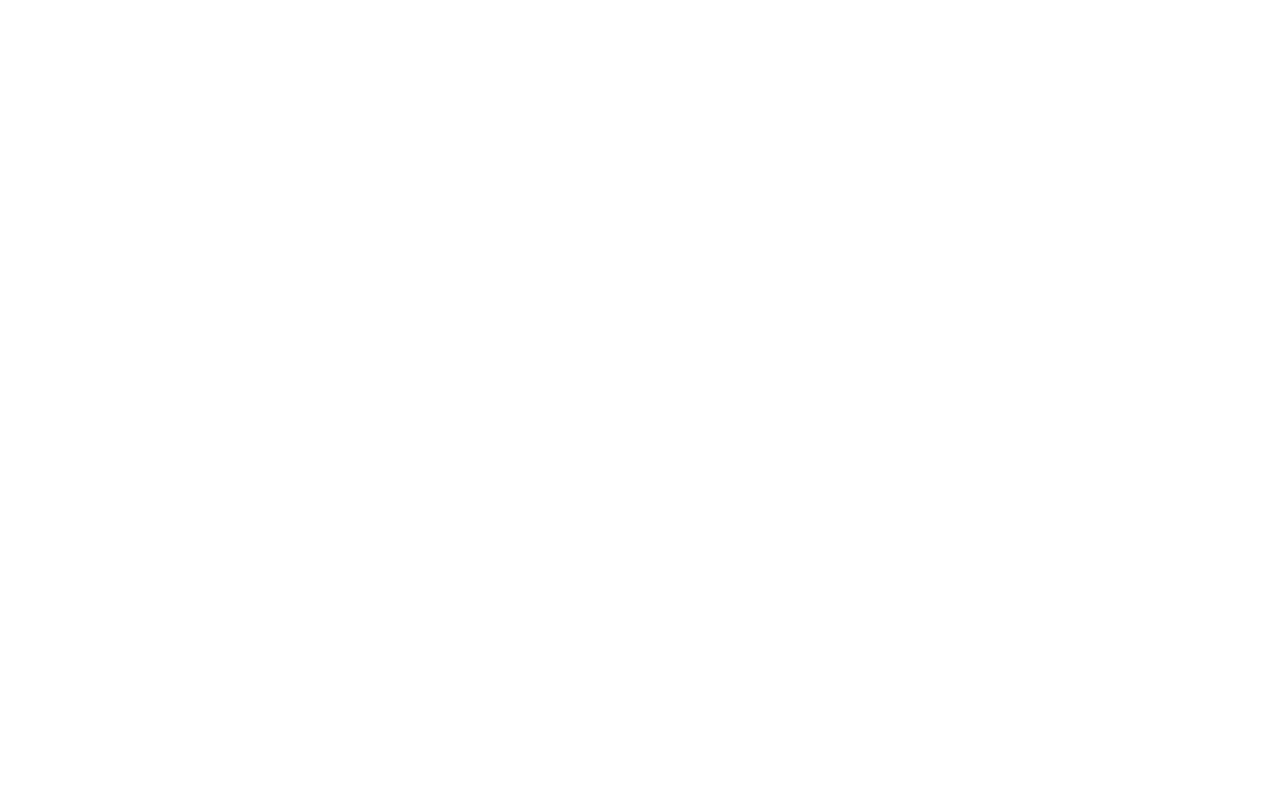
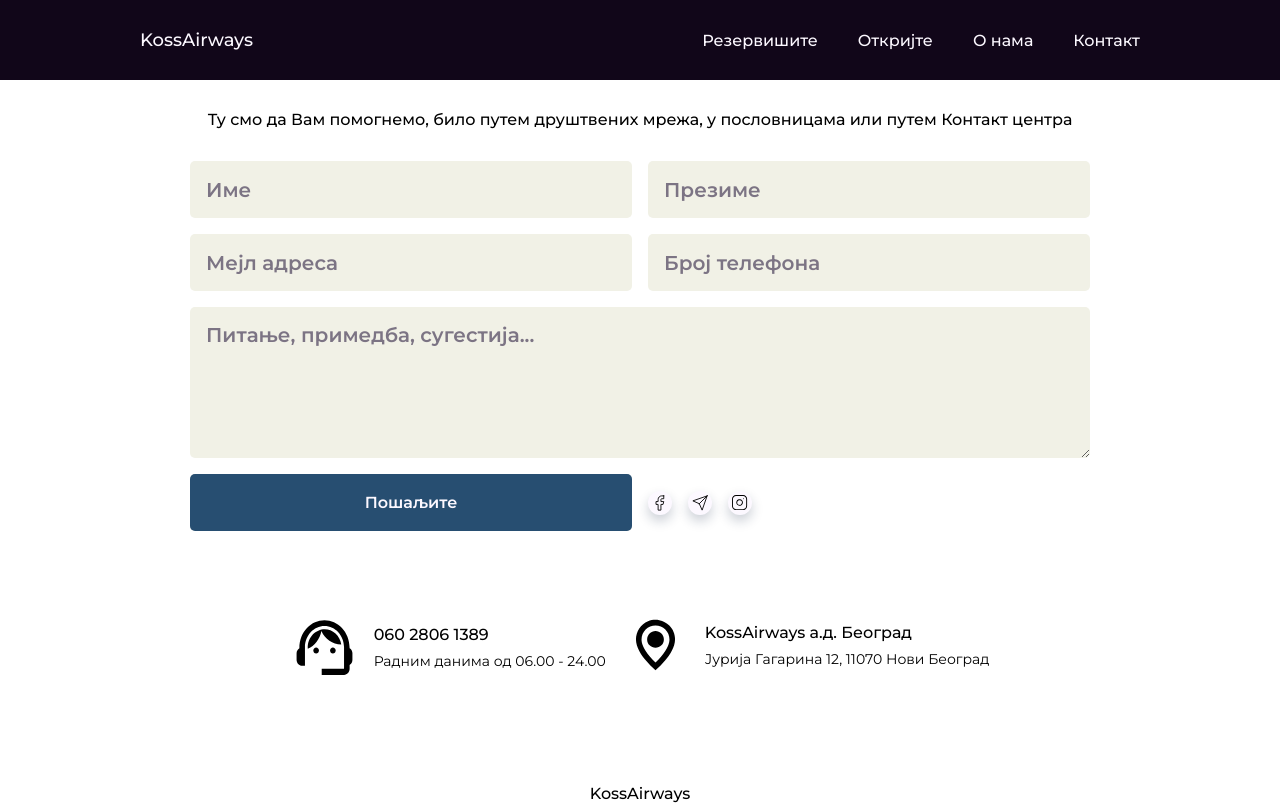
Before and after one commit to kosserin/flight-company, a React (Create React App) app: page /contact in a window 1280 px wide. Before the commit this address had no page. Shown: the top 805 px of the page. Built offline with nearby package versions, Linux system fonts and the light colour scheme.

Commit message:
contact page done and changed font to montserrat

```diff
--- a/src/App.tsx
+++ b/src/App.tsx
@@ -2,6 +2,7 @@
 import { Routes, Route } from "react-router-dom";
 import Home from "./pages/Home/Home";
 import About from "./pages/About/About";
+import Contact from "./pages/Contact/Contact";
 
 const App = () => {
   return (
@@ -11,6 +12,7 @@
       <Routes>
         <Route path="/" element={<Home />} />
         <Route path="about" element={<About />} />
+        <Route path="contact" element={<Contact />} />
       </Routes>
     </React.Fragment>
   );
--- /dev/null
+++ b/src/components/ContactForm/ContactForm.module.css
@@ -0,0 +1,187 @@
+.contact-form {
+  width: 900px;
+  max-width: 90vw;
+  margin: 0 auto;
+}
+
+.contact-left > h4 {
+  text-align: center;
+  margin-bottom: 32px;
+}
+
+form {
+  display: grid;
+  grid-template-areas:
+    "a b"
+    "c d"
+    "e e"
+    "f g";
+  gap: 1rem;
+}
+
+.form-group {
+  position: relative;
+  background-color: var(--white-secondary);
+  border-radius: 5px;
+  width: 100%;
+  display: flex;
+  align-items: center;
+}
+
+.label-holder {
+  position: absolute;
+  top: 50%;
+  left: 16px;
+  display: flex;
+  align-items: center;
+  gap: 8px;
+  transform: translateY(-50%);
+  pointer-events: none;
+  transition: 500ms ease-out;
+}
+
+textarea + .label-holder {
+  top: 28px;
+}
+
+.label-holder label {
+  font-weight: 600;
+  font-size: 1.25rem;
+  color: #7c7484;
+  -webkit-transition: all 0.3s ease;
+  -moz-transition: all 0.3s ease;
+  -o-transition: all 0.3s ease;
+  -ms-transition: all 0.3s ease;
+}
+
+input,
+textarea {
+  background-color: transparent;
+  border: none;
+  outline: none;
+  border-radius: 5px;
+  padding: 0 16px;
+  width: 100%;
+  font-size: 1rem;
+  font-weight: 600;
+}
+
+input {
+  height: 57px;
+}
+
+textarea {
+  padding: 28px 16px;
+}
+
+::placeholder {
+  opacity: 0;
+}
+
+input:focus + .label-holder,
+input:not(:placeholder-shown) + .label-holder,
+textarea:focus + .label-holder,
+textarea:not(:placeholder-shown) + .label-holder {
+  top: 10px;
+  transform: translateY(-50%);
+}
+
+input:focus + .label-holder label,
+textarea:focus + .label-holder label,
+input:not(:placeholder-shown) + .label-holder label,
+textarea:not(:placeholder-shown) + .label-holder label {
+  font-size: 12px;
+}
+
+input:focus + .label-holder img,
+input:not(:placeholder-shown) + .label-holder img {
+  width: 12px;
+  height: 12px;
+}
+
+.passengers-group {
+  max-width: 106px;
+}
+
+button[type="submit"] {
+  background-color: var(--blue-primary);
+  color: var(--white-primary);
+  border: none;
+  outline: none;
+  cursor: pointer;
+  border-radius: 5px;
+  height: 57px;
+  min-width: 136px;
+  font-size: 1rem;
+  font-weight: 600;
+  flex-grow: 1;
+}
+
+.form-group:first-of-type {
+  grid-area: a;
+}
+
+.form-group:nth-of-type(2) {
+  grid-area: b;
+}
+
+.form-group:nth-of-type(3) {
+  grid-area: c;
+}
+
+.form-group:nth-of-type(4) {
+  grid-area: d;
+}
+
+.form-group:nth-of-type(5) {
+  grid-area: e;
+}
+
+.form-group:nth-of-type(6) {
+  grid-area: f;
+}
+
+.contact-social {
+  display: flex;
+  align-items: center;
+  justify-content: flex-start;
+  gap: 1rem;
+  height: 100%;
+}
+
+.contact-social a {
+  display: flex;
+  align-items: center;
+  justify-content: center;
+  border-radius: 50%;
+  background-color: var(--white-primary);
+  box-shadow: 0px 6px 12px rgba(24, 39, 75, 0.22);
+  width: 24px;
+  height: 24px;
+}
+
+.contact-social a img {
+  width: 16px;
+  height: 16px;
+}
+
+.contact-info {
+  margin-top: 80px;
+  display: flex;
+  align-items: flex-start;
+  justify-content: center;
+  gap: 16px;
+}
+
+.info-item {
+  display: flex;
+  gap: 1rem;
+  justify-content: center;
+}
+
+.info-holder {
+  display: flex;
+  flex-direction: column;
+  justify-content: center;
+  gap: 8px;
+}
--- /dev/null
+++ b/src/components/ContactForm/ContactForm.tsx
@@ -0,0 +1,150 @@
+import React, { FormEvent, useState } from "react";
+import styles from "./ContactForm.module.css";
+import facebookIcon from "../../assets/social/facebook.svg";
+import telegramIcon from "../../assets/social/telegram.svg";
+import instagramIcon from "../../assets/social/instagram.svg";
+import supportIcon from "../../assets/contact/support.svg";
+import locationIcon from "../../assets/contact/location.svg";
+
+const ContactForm = () => {
+  const [name, setName] = useState("");
+  const [surname, setSurname] = useState("");
+  const [email, setEmail] = useState("");
+  const [phoneNumber, setPhoneNumber] = useState("");
+  const [message, setMessage] = useState("");
+
+  const nameChangeHandler = (e: any) => {
+    setName(e.target.value);
+  };
+
+  const surnameChangeHandler = (e: any) => {
+    setSurname(e.target.value);
+  };
+
+  const emailChangeHandler = (e: any) => {
+    setEmail(e.target.value);
+  };
+
+  const phoneNumberChangeHandler = (e: any) => {
+    setPhoneNumber(e.target.value);
+  };
+
+  const messageChangeHandler = (e: any) => {
+    setMessage(e.target.value);
+  };
+
+  const contactSubmitHandler = (e: FormEvent) => {
+    e.preventDefault();
+
+    const formValues = {
+      name,
+      surname,
+      email,
+      phoneNumber,
+      message,
+    };
+
+    alert(JSON.stringify(formValues));
+  };
+
+  return (
+    <div className={styles["contact-form"]}>
+      <div className={styles["contact-left"]}>
+        <h4>
+          Ту смо да Вам помогнемо, било путем друштвених мрежа, у пословницама
+          или путем Контакт центра
+        </h4>
+        <form onSubmit={contactSubmitHandler}>
+          <div className={styles["form-group"]}>
+            <input
+              placeholder="xd"
+              type="text"
+              value={name}
+              onChange={nameChangeHandler}
+            />
+            <div className={styles["label-holder"]}>
+              <label>Име</label>
+            </div>
+          </div>
+          <div className={styles["form-group"]}>
+            <input
+              placeholder="xd"
+              type="text"
+              value={surname}
+              onChange={surnameChangeHandler}
+            />
+            <div className={styles["label-holder"]}>
+              <label>Презиме</label>
+            </div>
+          </div>
+          <div className={styles["form-group"]}>
+            <input
+              placeholder="xd"
+              type="email"
+              value={email}
+              onChange={emailChangeHandler}
+            />
+            <div className={styles["label-holder"]}>
+              <label>Мејл адреса</label>
+            </div>
+          </div>
+          <div className={styles["form-group"]}>
+            <input
+              placeholder="xd"
+              type="text"
+              value={phoneNumber}
+              onChange={phoneNumberChangeHandler}
+            />
+            <div className={styles["label-holder"]}>
+              <label>Број телефона</label>
+            </div>
+          </div>
+          <div className={styles["form-group"]}>
+            <textarea
+              placeholder="xd"
+              rows={5}
+              cols={5}
+              value={message}
+              onChange={messageChangeHandler}
+            />
+            <div className={styles["label-holder"]}>
+              <label>Питање, примедба, сугестија...</label>
+            </div>
+          </div>
+          <div className={styles["form-group"]}>
+            <button type="submit">Пошаљите</button>
+          </div>
+          <div className={styles["contact-social"]}>
+            <a href="#">
+              <img src={facebookIcon} alt="" />
+            </a>
+            <a href="#">
+              <img src={telegramIcon} alt="" />
+            </a>
+            <a href="#">
+              <img src={instagramIcon} alt="" />
+            </a>
+          </div>
+        </form>
+      </div>
+      <div className={styles["contact-info"]}>
+        <div className={styles["info-item"]}>
+          <img src={supportIcon} />
+          <div className={styles["info-holder"]}>
+            <h4>060 2806 1389</h4>
+            <p>Радним данима од 06.00 - 24.00</p>
+          </div>
+        </div>
+        <div className={styles["info-item"]}>
+          <img src={locationIcon} />
+          <div className={styles["info-holder"]}>
+            <h4>KossAirways а.д. Београд</h4>
+            <p>Јурија Гагарина 12, 11070 Нови Београд</p>
+          </div>
+        </div>
+      </div>
+    </div>
+  );
+};
+
+export default ContactForm;
--- a/src/components/FlightForm/FlightForm.module.css
+++ b/src/components/FlightForm/FlightForm.module.css
@@ -99,6 +99,10 @@
 .swap-holder img {
   width: 20px;
   height: 20px;
+}
+
+.form-first-row {
+  position: relative;
 }
 
 .form-group {
--- a/src/components/Header/Header.tsx
+++ b/src/components/Header/Header.tsx
@@ -41,7 +41,7 @@
             <Link to="/about">О нама</Link>
           </li>
           <li>
-            <Link to="/">Контакт</Link>
+            <Link to="/contact">Контакт</Link>
           </li>
         </ul>
         <div
--- a/src/index.css
+++ b/src/index.css
@@ -1,10 +1,13 @@
 @import url("https://fonts.googleapis.com/css2?family=Jost:ital,wght@0,100;0,200;0,300;0,400;0,500;0,600;0,700;0,800;0,900;1,100;1,200;1,300;1,400;1,500;1,600;1,700;1,800;1,900&display=swap");
-
+@import url("https://fonts.googleapis.com/css2?family=Montserrat:wght@300;400;500;600;700;800;900&display=swap");
+@import url("https://fonts.googleapis.com/css2?family=Roboto:ital,wght@0,100;0,300;0,400;0,500;0,700;0,900;1,100;1,300;1,400;1,500;1,700;1,900&display=swap");
 * {
   margin: 0;
   padding: 0;
   box-sizing: border-box;
-  font-family: "Jost", sans-serif;
+  /* font-family: "Jost", sans-serif; */
+  /* font-family: "Roboto", sans-serif; */
+  font-family: "Montserrat", sans-serif;
 }
 
 :root {
@@ -22,7 +25,7 @@
 }
 
 h2 {
-  font-size: 1.75rem;
+  font-size: 1.25rem;
   font-weight: 400;
 }
 
@@ -32,13 +35,13 @@
 }
 
 h4 {
-  font-size: 1.25rem;
+  font-size: 1rem;
   font-weight: 500;
 }
 
 p {
   font-weight: 400;
-  font-size: 1rem;
+  font-size: 0.875rem;
 }
 
 .form-title.activated-title h3 {
--- /dev/null
+++ b/src/pages/Contact/Contact.module.css
@@ -0,0 +1,3 @@
+.contact-section {
+  padding-top: 110px;
+}
--- /dev/null
+++ b/src/pages/Contact/Contact.tsx
@@ -0,0 +1,17 @@
+import React from "react";
+import ContactForm from "../../components/ContactForm/ContactForm";
+import Footer from "../../components/Footer/Footer";
+import Header from "../../components/Header/Header";
+import styles from "./Contact.module.css";
+
+const Contact = () => {
+  return (
+    <section className={styles["contact-section"]}>
+      <Header color="dark" />
+      <ContactForm />
+      <Footer />
+    </section>
+  );
+};
+
+export default Contact;
```
Also changed, not shown: src/assets/contact/location.svg (added), src/assets/contact/support.svg (added).
